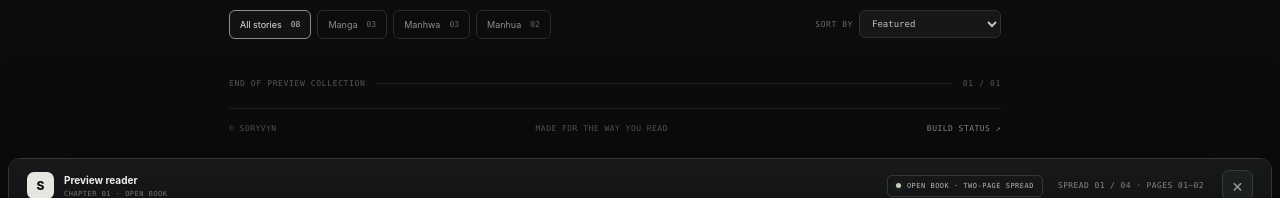
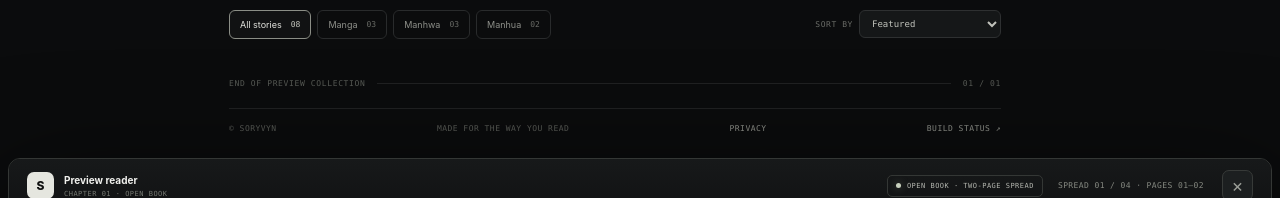
Before and after one commit to Tamasrazim/SORYVYN, a plain HTML site: page index.html in a window 1280 px wide. Shown: the part 816-1014 px from the top of the page. Drawn offline with Linux system fonts and the light colour scheme.

Commit message:
Add privacy link to the SORYVYN footer

```diff
--- a/index.html
+++ b/index.html
@@ -121,7 +121,7 @@
           </div>
           <div class="title-grid" id="titleGrid" aria-live="polite"></div>
           <div class="load-more-row"><span>END OF PREVIEW COLLECTION</span><span class="load-more-line"></span><span>01 / 01</span></div>
-          <footer class="app-footer"><span>© SORYVYN <span id="footerYear"></span></span><span>MADE FOR THE WAY YOU READ</span><a href="#roadmap" id="roadmapLink">BUILD STATUS ↗</a></footer>
+          <footer class="app-footer"><span>© SORYVYN <span id="footerYear"></span></span><span>MADE FOR THE WAY YOU READ</span><a href="./privacy.html">PRIVACY</a><a href="#roadmap" id="roadmapLink">BUILD STATUS ↗</a></footer>
         </section>
 
         <section class="page generic-page" data-page="library" hidden>
```
